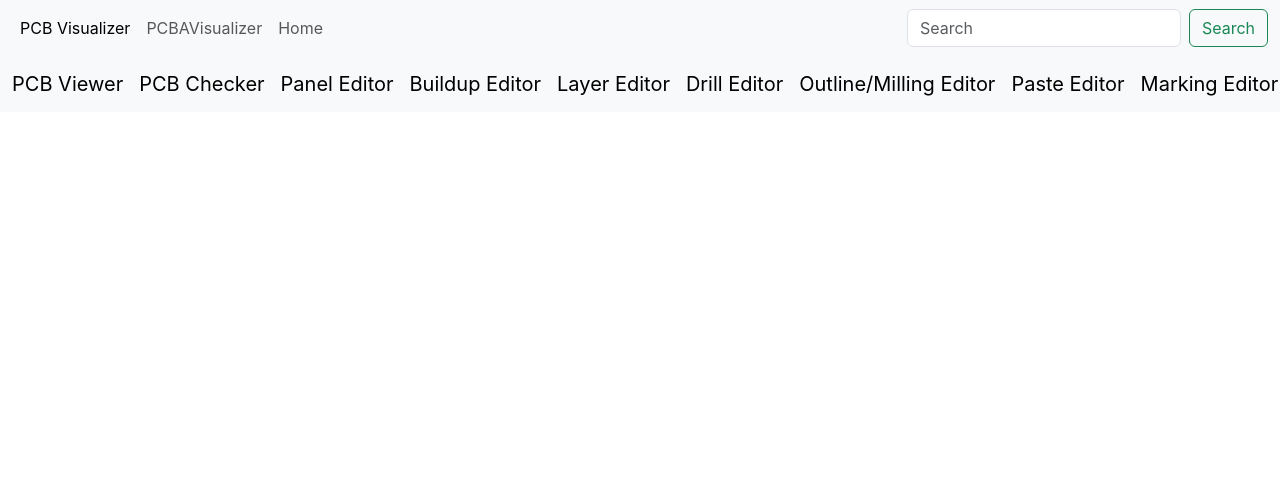
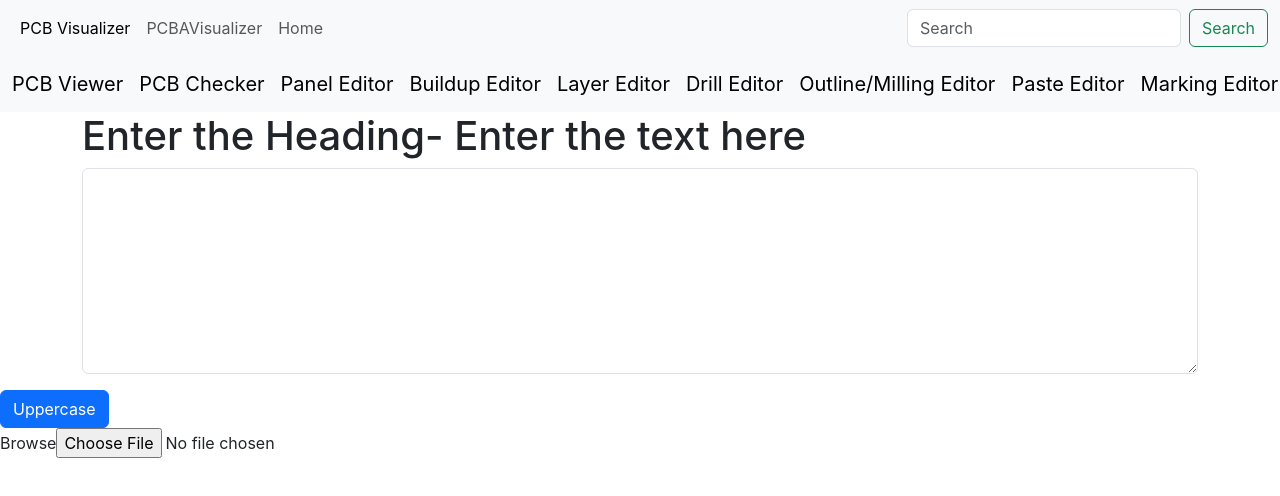
Before and after one commit to Asmit-Dhakal/react, a React (Create React App) app in the folder textutils/: page / in a window 1280 px wide. Shown: the top 496 px of the page. Built offline with nearby package versions, Linux system fonts and the light colour scheme.

Commit message:
first commit

```diff
--- a/textutils/src/App.js
+++ b/textutils/src/App.js
@@ -1,13 +1,14 @@
 import './App.css';
 import Navbar1 from './components/Navbar1';
 import Navbar2 from './components/Navbar2';
+import TextForm from './components/TextForm';
 
 function App() {
   return (
     <>
 <Navbar1 title="Home"/>
 <Navbar2/>
-
+<TextForm heading="Enter the Heading"/>
 </>
   );
 }
--- a/textutils/src/components/Navbar1.js
+++ b/textutils/src/components/Navbar1.js
@@ -1,4 +1,5 @@
 import React from 'react'
+
 export default function Navbar1(props) {
   return (
   <nav className="navbar navbar-expand-lg bg-body-tertiary">
--- /dev/null
+++ b/textutils/src/components/TextForm.js
@@ -0,0 +1,22 @@
+import React, {useState}from 'react'
+
+export default function TextForm(props) {
+  const [text,setText]=useState('Enter the text here');
+  console.log(useState('Enter the text here 2'));
+  return (
+    <div>
+    <div className='container'>
+        <h1>{props.heading}- {text}</h1>
+<div className="mb-3">
+  <textarea className="form-control" id="myBox" rows="8"></textarea>
+</div>
+</div>
+<button className="btn btn-primary">Uppercase</button>
+<div>
+<label for="myfile">Browse</label>
+<input type="file" id="myfile" name="myfile"></input>
+</div>
+
+</div>
+  )
+}
```
